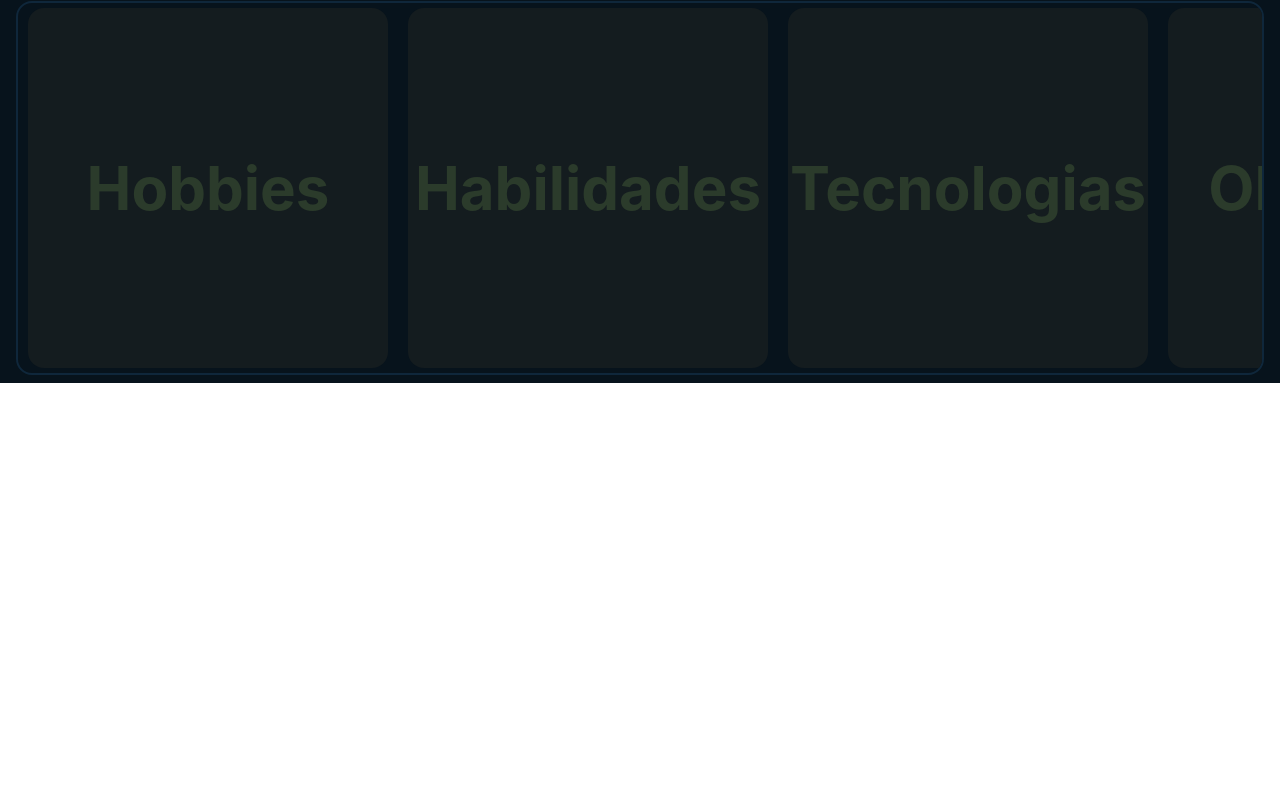
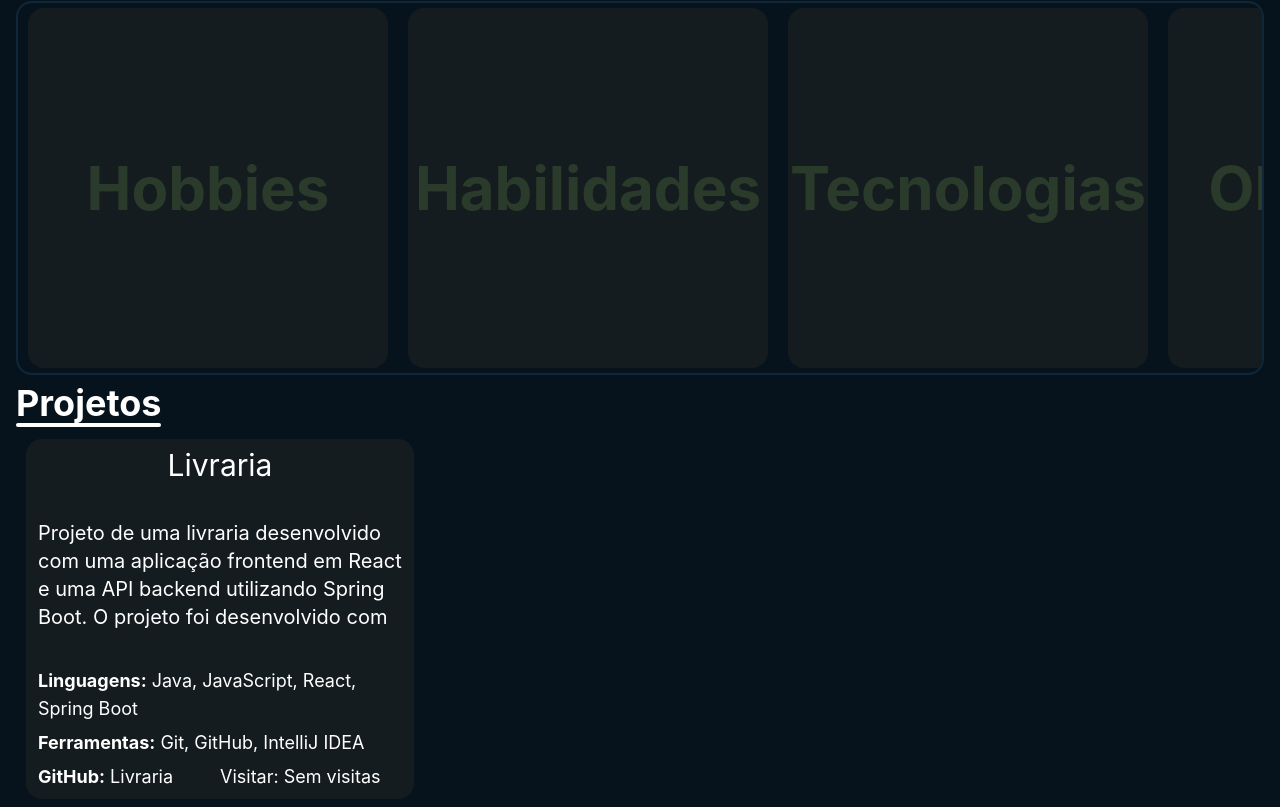
Before and after one commit to Davi-Oliveira214/portifolio, a React (Vite) app: page / in a window 1280 px wide. Shown: the part 1121-1928 px from the top of the page. Before the commit the page ends 1504 px from the top, so only its background shows below. Built offline with nearby package versions, Linux system fonts and the light colour scheme; the HTML template or start-up script is replaced by a standard one.

Commit message:
feat(sessao): adiciona sessao para projetos

```diff
--- a/src/App.jsx
+++ b/src/App.jsx
@@ -1,6 +1,7 @@
 import Skills from './components/SkillsSessao.jsx'
 import Hero from './components/Hero.jsx'
 import SobreSessao from './components/SobreSessao.jsx'
+import Projetos from './components/Projetos.jsx'
 
 export default function App() {
    return (
@@ -8,6 +9,7 @@ export default function App() {
          <Hero />
          <Skills />
          <SobreSessao />
+         <Projetos />
       </>
    )
 }
--- a/src/components/CardSobre.jsx
+++ b/src/components/CardSobre.jsx
@@ -4,7 +4,7 @@ function CardsInfo({ itens, click }) {
    return (
       <div
          onClick={click}
-         className='fixed flex bg-[rgba(2,2,2,.2)] items-center w-full h-full top-0 left-0 px-4 backdrop-blur-md'
+         className='fixed flex bg-[rgba(2,2,2,.2)] items-center w-full h-full top-0 left-0 px-4 backdrop-blur-md z-10'
       >
          <div className='flex flex-row gap-20 overflow-x-auto scrollbar-none scroll-smooth snap-x snap-mandatory p-[0_6%]'>
             {itens.map((i) => (
--- /dev/null
+++ b/src/components/Projetos.jsx
@@ -0,0 +1,100 @@
+import { useState } from 'react'
+import Titulo from './Titulos'
+import { projetos } from '../data/projetos'
+
+export default function Projetos() {
+   return (
+      <div className='w-full px-4 mb-2'>
+         <Titulo texto={'Projetos'} />
+         <div className='flex w-full overflow-x-scroll gap-4 px-2.5 scrollbar-none scroll-smooth snap-x snap-mandatory'>
+            {projetos.map((i) => (
+               <CardProjeto
+                  key={i.projeto}
+                  titulo={i.sobre.titulo}
+                  ferramentas={i.sobre.ferramentas}
+                  gitHub={i.sobre.gitHub}
+                  imgs={i.sobre.imagem}
+                  linguagem={i.sobre.liguagens}
+                  sobre={i.sobre.sobre}
+                  host={i.sobre.link}
+               />
+            ))}
+         </div>
+      </div>
+   )
+}
+
+function CardProjeto({
+   titulo,
+   sobre,
+   linguagem,
+   ferramentas,
+   gitHub,
+   imgs,
+   host = null,
+}) {
+   const [isImage, setImage] = useState(false)
+   return (
+      <>
+         <div
+            className={`w-97 h-90 rounded-2xl overflow-hidden bg-charcoal-blue-900 text-extra-branco snap-center`}
+            onClick={() => setImage(!isImage)}
+         >
+            <div
+               className={`${!isImage ? 'flex' : 'hidden'} flex-col h-full justify-between gap-7 px-3 py-2`}
+            >
+               <h3 className='text-center text-3xl'>{titulo}</h3>
+               <p
+                  className='text-xl h-28 overflow-y-scroll scrollbar-thumb-deep-space-blue-950'
+                  onClick={(e) => e.stopPropagation()}
+               >
+                  {sobre}
+               </p>
+               <ol className='grid text-lg gap-1.5'>
+                  <li>
+                     <span className='font-bold'>Linguagens:</span> {linguagem}
+                  </li>
+                  <li>
+                     <span className='font-bold'>Ferramentas:</span>{' '}
+                     {ferramentas}
+                  </li>
+                  <li
+                     className='grid grid-cols-2'
+                     onClick={(e) => e.stopPropagation()}
+                  >
+                     <p>
+                        <span className='font-bold'>GitHub:</span>{' '}
+                        <a
+                           href={gitHub}
+                           target='_blank'
+                           rel='noopener noreferrer'
+                        >
+                           {titulo}
+                        </a>
+                     </p>
+                     <p>
+                        Visitar:
+                        {host ? (
+                           <a
+                              href={host}
+                              target='_blank'
+                              rel='noopener noreferrer'
+                           >
+                              {titulo}
+                           </a>
+                        ) : (
+                           ' Sem visitas'
+                        )}
+                     </p>
+                  </li>
+               </ol>
+            </div>
+            <img
+               src={imgs}
+               alt=''
+               className={`${isImage ? '' : 'hidden'} w-full h-full`}
+            />
+         </div>
+      </>
+   )
+}
--- a/src/components/SobreSessao.jsx
+++ b/src/components/SobreSessao.jsx
@@ -12,7 +12,7 @@ export default function SobreSessao() {
          <div className='flex flex-col w-full gap-3 lg:justify-center'>
             <div className='flex md:flex-row justify-between relative rounded-2xl overflow-hidden'>
                <div
-                  className={`${texto ? 'flex absolute inset-0 z-10' : 'hidden'} md:flex flex-col items-center justify-center gap-10 w-full md:w-[55%] min-h-full p-6 md:p-8 bg-deep-space-blue-950/95 md:bg-deep-space-blue-950/90 text-sm text-justify text-extra-branco backdrop-blur-sm border border-deep-space-blue-800 rounded-2xl shadow-lg cursor-pointer transition-all duration-300 md:pointer-events-none`}
+                  className={`${texto ? 'flex absolute inset-0' : 'hidden'} md:flex flex-col items-center justify-center gap-10 w-full md:w-[55%] min-h-full p-6 md:p-8 bg-deep-space-blue-950/95 md:bg-deep-space-blue-950/90 text-sm text-justify text-extra-branco backdrop-blur-sm border border-deep-space-blue-800 rounded-2xl shadow-lg cursor-pointer transition-all duration-300 md:pointer-events-none`}
                   onClick={() => isTexto(!texto)}
                >
                   <p>
--- /dev/null
+++ b/src/data/projetos.js
@@ -0,0 +1,23 @@
+import livraria from '../assets/img/livraria.png'
+
+export const projetos = [
+   {
+      projeto: 'Livraria',
+
+      sobre: {
+         titulo: 'Livraria',
+
+         sobre: 'Projeto de uma livraria desenvolvido com uma aplicação frontend em React e uma API backend utilizando Spring Boot. O projeto foi desenvolvido com o objetivo de praticar a integração entre frontend e backend, trabalhando com requisições à API e gerenciamento das informações da aplicação.',
+
+         liguagens: 'Java, JavaScript, React, Spring Boot',
+
+         ferramentas: 'Git, GitHub, IntelliJ IDEA',
+
+         gitHub: 'https://github.com/Davi-Oliveira214/livraria-java',
+
+         imagem: livraria,
+
+         link: '',
+      },
+   },
+]
```
Also changed, not shown: src/assets/img/livraria.png (added).
